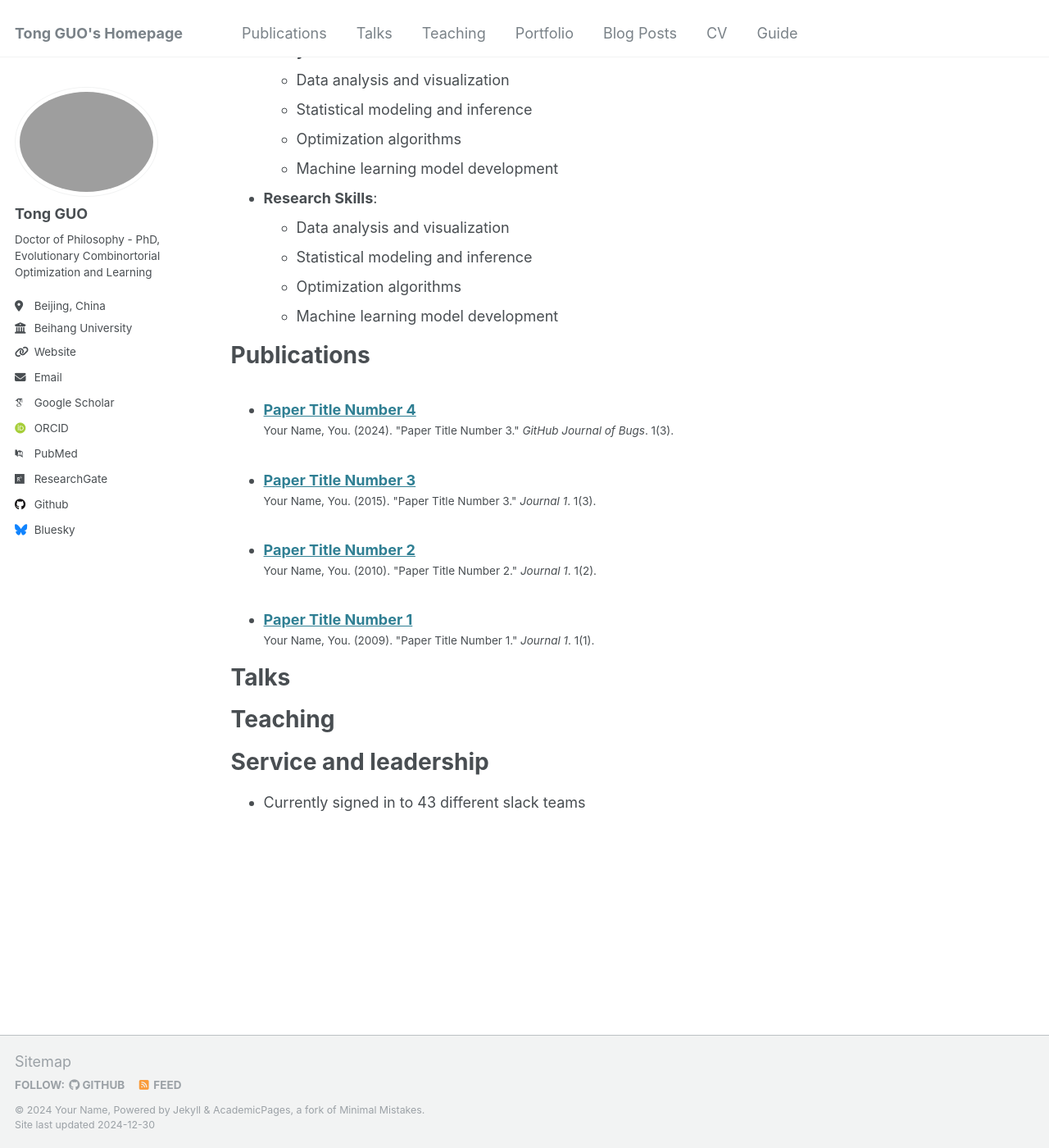
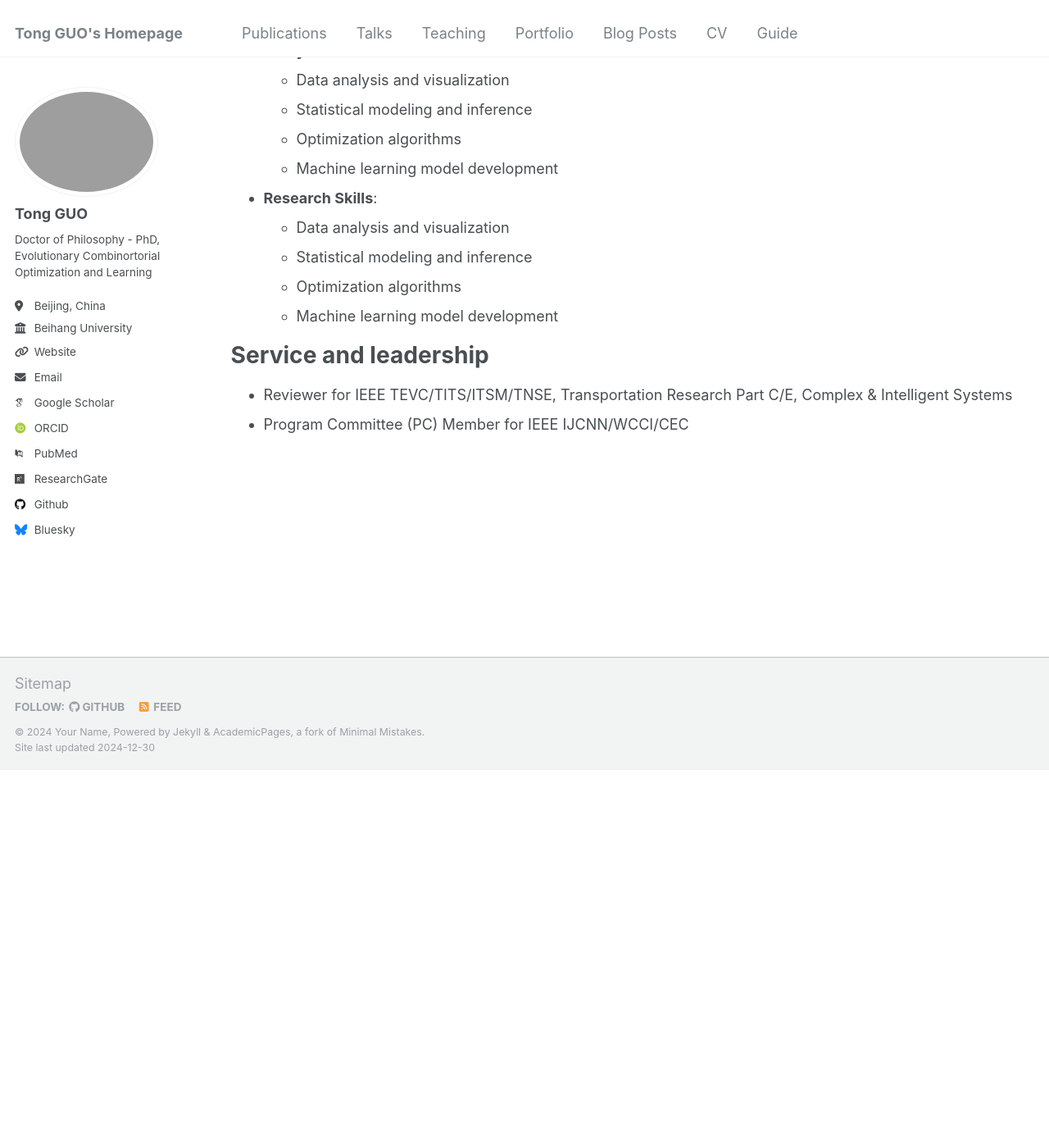
Before and after one commit to buaaguotong/buaaguotong.github.io, a Jekyll site: the page built from _pages/cv.md, in a window 1280 px wide and 1400 px high, scrolled down 850 px. Shown: the whole window at 82% size. Built offline with Jekyll 4.4.1, drawn with Linux system fonts in a browser that asks for light colours; some web fonts are replaced; after the commit the page ends 1789 px from its top, so only the background shows below that.

Commit message:
Update cv.md

```diff
--- a/_pages/cv.md
+++ b/_pages/cv.md
@@ -27,7 +27,7 @@ Work experience
 Skills
 ======
 
-* * **Programming Languages**:
+* **Programming Languages**:
   * Python
   * MATLAB
   * C++
@@ -49,24 +49,8 @@ Skills
   * Optimization algorithms
   * Machine learning model development
 
-Publications
-======
-  <ul>{% for post in site.publications reversed %}
-    {% include archive-single-cv.html %}
-  {% endfor %}</ul>
-
-Talks
-======
-  <ul>{% for post in site.talks reversed %}
-    {% include archive-single-talk-cv.html  %}
-  {% endfor %}</ul>
-
-Teaching
-======
-  <ul>{% for post in site.teaching reversed %}
-    {% include archive-single-cv.html %}
-  {% endfor %}</ul>
 
 Service and leadership
 ======
-* Currently signed in to 43 different slack teams
+* Reviewer for IEEE TEVC/TITS/ITSM/TNSE, Transportation Research Part C/E, Complex & Intelligent Systems
+* Program Committee (PC) Member for IEEE IJCNN/WCCI/CEC
```
